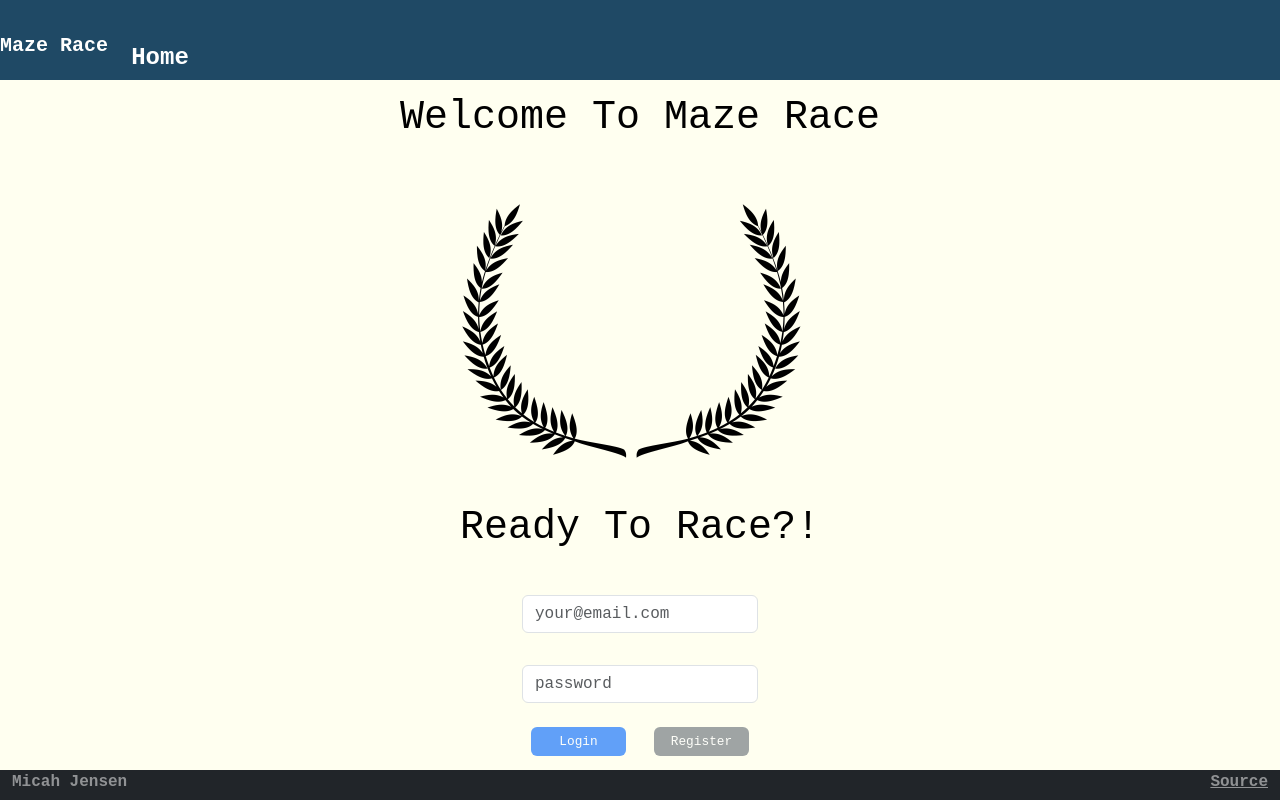
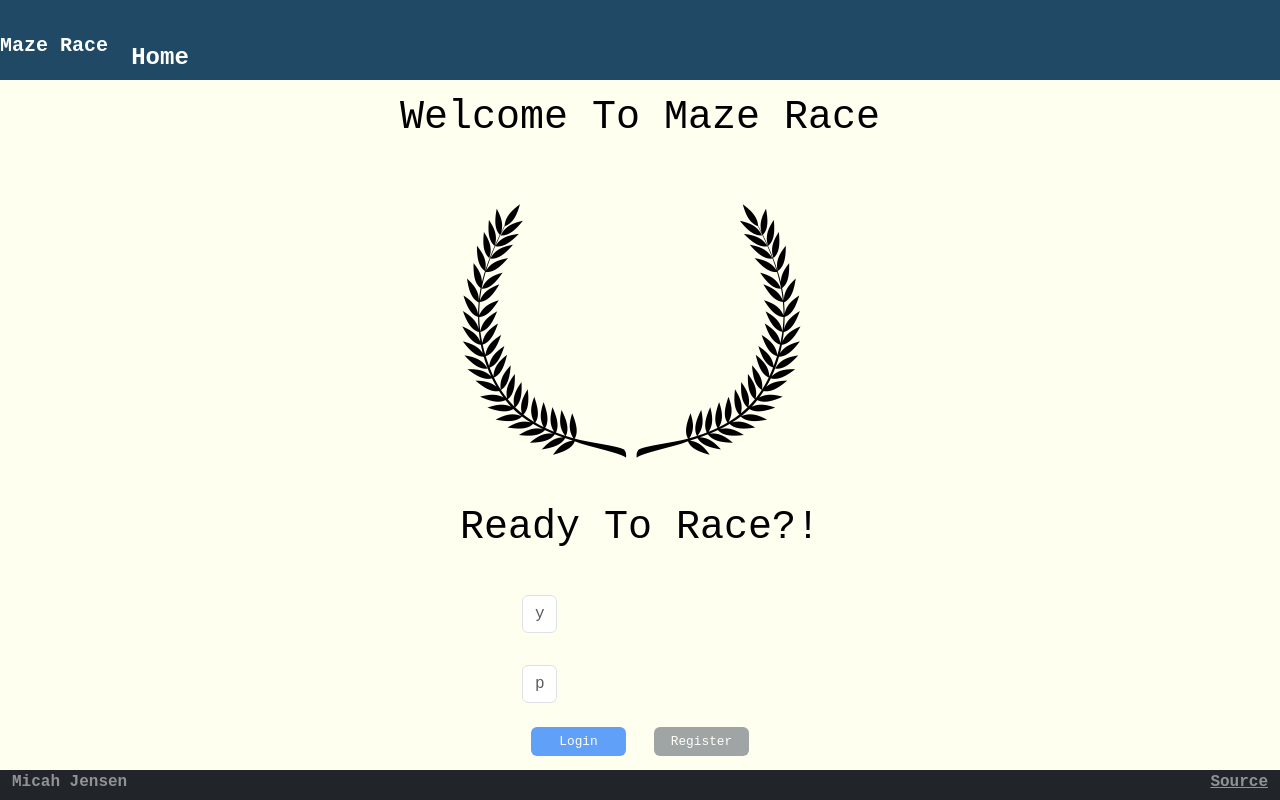
Before and after one commit to mjen3en/startup, a React (Vite) app: page / in a window 1280 px wide. Built offline with nearby package versions, Linux system fonts and the light colour scheme.

Commit message:
fixed input filed size

```diff
--- a/src/joingame/joingame.css
+++ b/src/joingame/joingame.css
@@ -26,14 +26,9 @@ header {
 
   }
 
-  input, select {
-    width: 100%;
-    padding: 12px 20px;
-    margin: 8px 0;
-    display: inline-block;
-    border: 1px solid #ccc;
-    border-radius: 4px;
-    box-sizing: border-box;
+  .input {
+    width: 15%;
+
   }
 
   header {
@@ -59,7 +54,10 @@ header {
     margin: 8px 0;
     border: none;
     cursor: pointer;
-    width: 100%;
+    width: 15%;
+  }
+  .input-group{
+    width: 15%;
   }
 
   menu {
--- a/src/joingame/joingame.jsx
+++ b/src/joingame/joingame.jsx
@@ -29,11 +29,12 @@ export function JoinGame() {
   return (
     <main>
       <h1>Join Game</h1>
-      <div className='input-group mb-3'>
+      <div className='input-group'>
           <input className='form-control' type= 'text' onChange={(e) => setGameCode(e.target.value)} placeholder='6-digit code' />
         </div>
         <Button className = 'Join Button' variant='primary' type='submit' onClick={() => joinGame()} disabled={!gameCode}>
           Join</Button>
+
       <h1> Recent Matches</h1>
       <div>Database Placeholder, display outcomes of 3 recent matches. ex User1 beat User2</div>
     </main>
```
Also changed, not shown: 1 other file (tests, documents, lock files or other folders).
